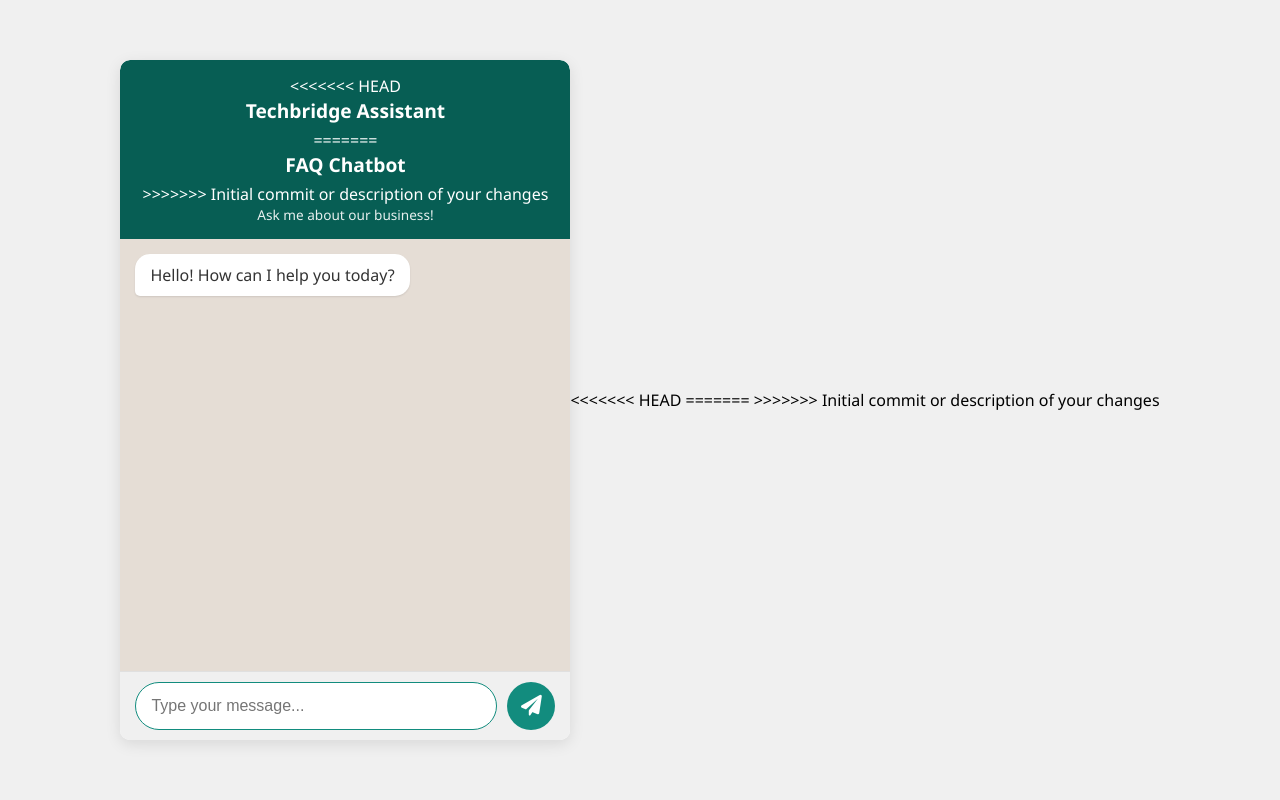
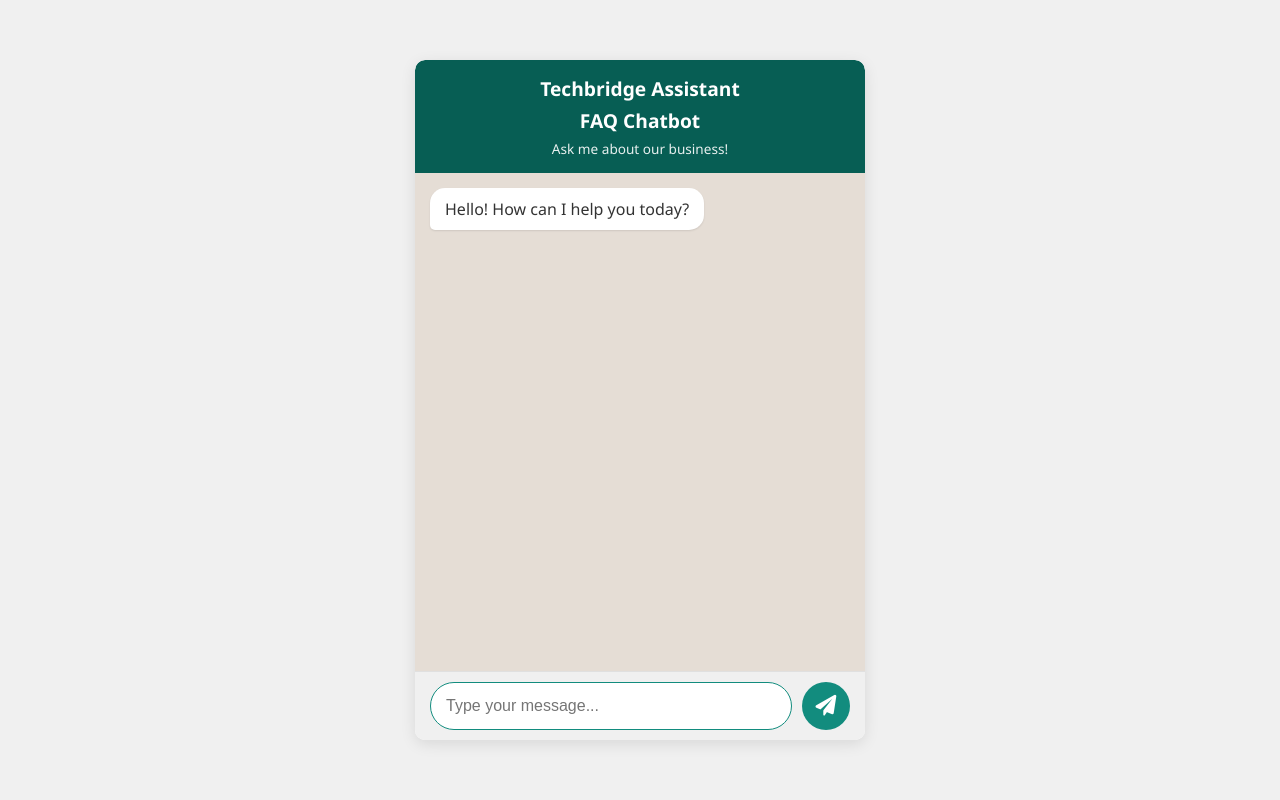
Before and after one commit to LindiweD-Collab/faq-chatbot, a Flask app: page / in a window 1280 px wide. Run offline with Flask 3, Linux system fonts and the light colour scheme.

Commit message:
Update index.html

```diff
--- a/templates/index.html
+++ b/templates/index.html
@@ -10,11 +10,11 @@
 <body>
     <div class="chat-container">
         <div class="chat-header">
-<<<<<<< HEAD
+
             <h2>Techbridge Assistant</h2>
-=======
+
             <h2>FAQ Chatbot</h2>
->>>>>>> Initial commit or description of your changes
+
             <p>Ask me about our business!</p>
         </div>
         <div class="chat-box" id="chat-box">
@@ -30,8 +30,7 @@
 
     <script src="{{ url_for('static', filename='js/script.js') }}"></script>
 </body>
-<<<<<<< HEAD
+
 </html>
-=======
+
 </html>
->>>>>>> Initial commit or description of your changes
```
